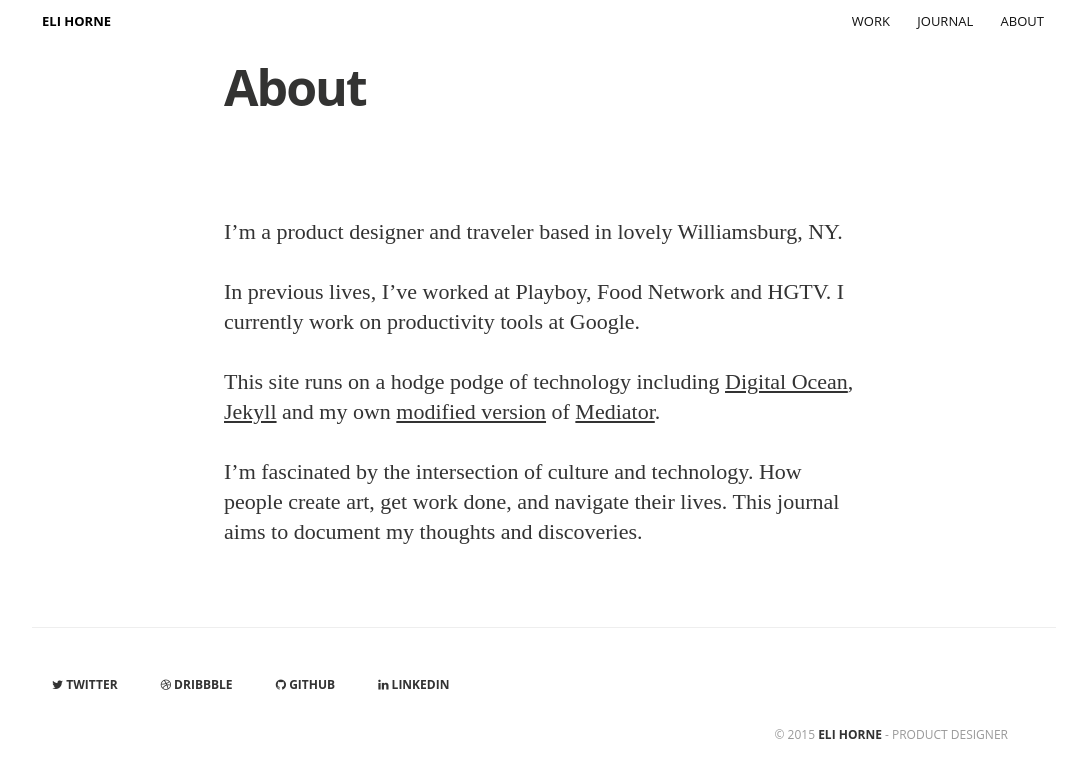
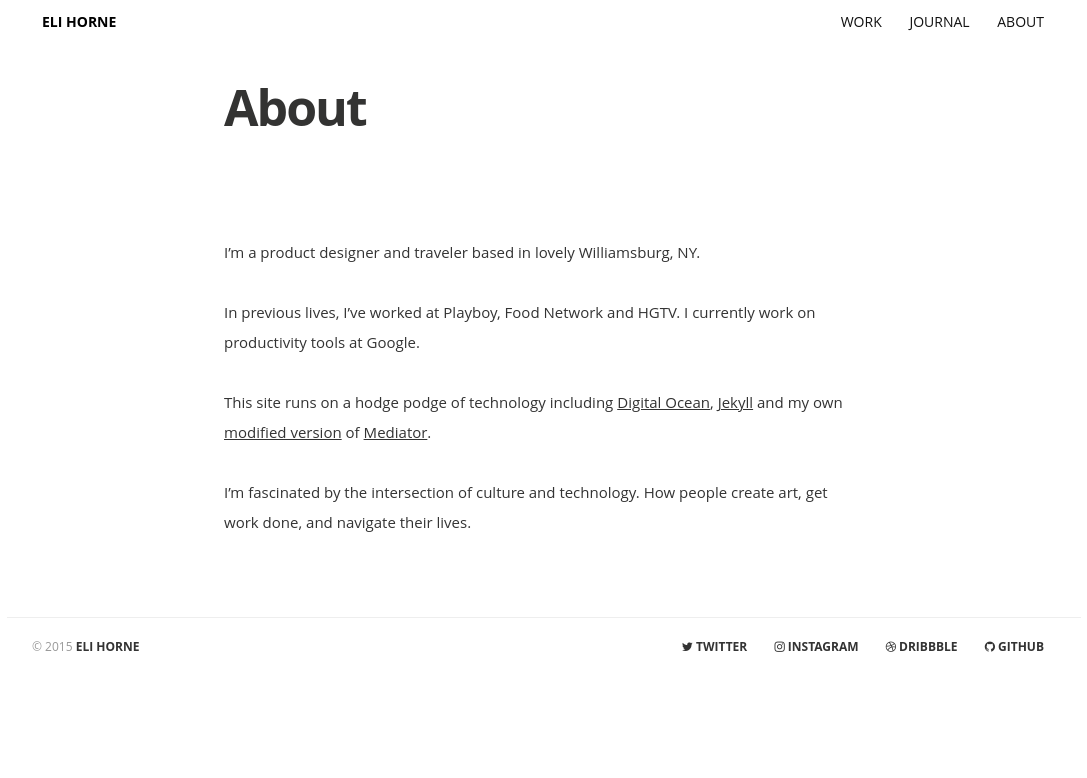
Before and after one commit to elihorne/x, a Jekyll site: the page built from about.md, in a window 1280 px wide. Shown: the top 778 px of the page, without its empty margins (96-1183 px from the left). Built offline with Jekyll 4.4.1, drawn with Linux system fonts in a browser that asks for light colours; nearby versions of some CDN libraries; some web fonts are replaced; Markdown is read by kramdown in place of the engine named in the settings.

Commit message:
css cleanup and tweaking about page

```diff
--- a/_includes/footer.html
+++ b/_includes/footer.html
@@ -1,12 +1,14 @@
 <!-- footer start -->
 <footer class="site-footer wrapper">
-	<a class="follow twitter" href="http://twitter.com/elihorne"><span class="fa fa-twitter"></span> Twitter</a>
-	<a class="follow dribbble" href="http://dribbble.com/elihorne"><span class="fa fa-dribbble"></span> Dribbble</a>
-	<a class="follow github" href="http://github.com/elihorne"><span class="fa fa-github"></span> Github</a>
-	<a class="follow linkedin" href="https://www.linkedin.com/in/elihorne"><span class="fa fa-linkedin"></span> LinkedIn</a>
-  <div class="inner">
-  	<section class="copyright">&copy; {{ site.time | date: '%Y' }} <a href="mailto:{{ site.email}}">{{ site.name }}</a> - Product Designer</section>
+	<div class="copy">
+  	<section class="copyright">&copy; {{ site.time | date: '%Y' }} <a href="mailto:{{ site.email}}">{{ site.name }}</a></section>
   </div>
+	<div class="social">
+		<a class="follow twitter" href="http://twitter.com/elihorne"><span class="fa fa-twitter"></span> <span class="text">Twitter</span></a>
+		<a class="follow instagram" href="http://instagram.com/elihorne"><span class="fa fa-instagram"></span> <span class="text">Instagram</span></a>
+		<a class="follow dribbble" href="http://dribbble.com/elihorne"><span class="fa fa-dribbble"></span> <span class="text">Dribbble</span></a>
+		<a class="follow github" href="http://github.com/elihorne"><span class="fa fa-github"></span> <span class="text">Github</span></a>
+	</div>
 </footer>
 
 <script type="text/javascript" src="//s.skimresources.com/js/87472X1540282.skimlinks.js"></script>
--- a/about.md
+++ b/about.md
@@ -10,4 +10,4 @@
 
 This site runs on a hodge podge of technology including [Digital Ocean](https://digitalocean.com), [Jekyll](http://jekyllb.com) and my own [modified version](https://github.com/elihorne/x/) of [Mediator](https://github.com/dirkfabisch/mediator).
 
-I'm fascinated by the intersection of culture and technology. How people create art, get work done, and navigate their lives. This journal aims to document my thoughts and discoveries.
+I'm fascinated by the intersection of culture and technology. How people create art, get work done, and navigate their lives.
--- a/css/main.sass
+++ b/css/main.sass
@@ -303,12 +303,15 @@ body
 .site-footer.wrapper
   border-top: 1px solid #eee
   margin: 50px auto
-  padding: $rs*3 0
-  width: 100%
+  padding: 20px 25px
+
+  @include respond-to(600)
+    .social .text
+      display: none
 
 .site-footer
   margin: 0 auto
-  padding: $rs*3
+
   max-width: 640px
   font-size: $rs/4*3
   color: #999
@@ -321,9 +324,16 @@ body
     &:hover
       color: #333
 
+  .copy
+    float: left
+
+  .social
+    float: right
+    text-align: right
+
   .follow
     display: inline-block
-    margin: 0 20px
+    margin: 0 12px
 
   .inner
     margin: 50px 0 10px
@@ -353,7 +363,7 @@ body
   .article-image
     position: absolute
     background-color: #000
-    top: 0
+    top: 45px
     left: 0
     right: 0
     bottom: 0
@@ -461,7 +471,6 @@ body
       text-overflow: ellipsis
   .post-content
     width: 100%
-    font-family: $font-serif
     color: #333
     h1, h2, h3
       font-family: $font-sans
@@ -485,7 +494,7 @@ body
     p
       font-weight: 400
       font-style: normal
-      font-size: 22px
+      font-size: 15px
       line-height: 30px
       margin: 0
       padding-bottom: 30px
@@ -750,14 +759,10 @@ pre
 
 .main-header
   clear: both
-  font-size: 13px
+  font-size: 14px
   padding: 10px 0
-  background: rgba(255,255,255,0.75)
-  position: fixed
-  top: 0
-  left: 0
-  right: 0
-  z-index: 100
+  background: rgba(255,255,255,0.5)
+
 
   .my-name
     font-weight: bold
@@ -799,7 +804,7 @@ pre
 
 .wrapper
   max-width: 1024px
-  padding: 0 5px
+  padding: 0 20px
   margin: 0 auto
 
 .work-experience
```
